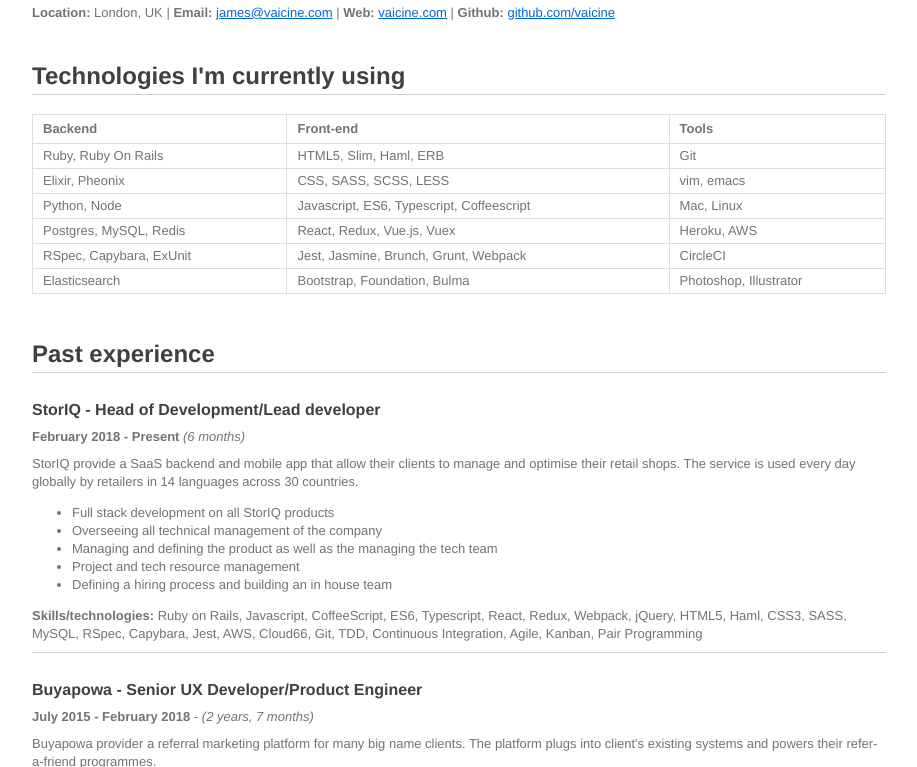
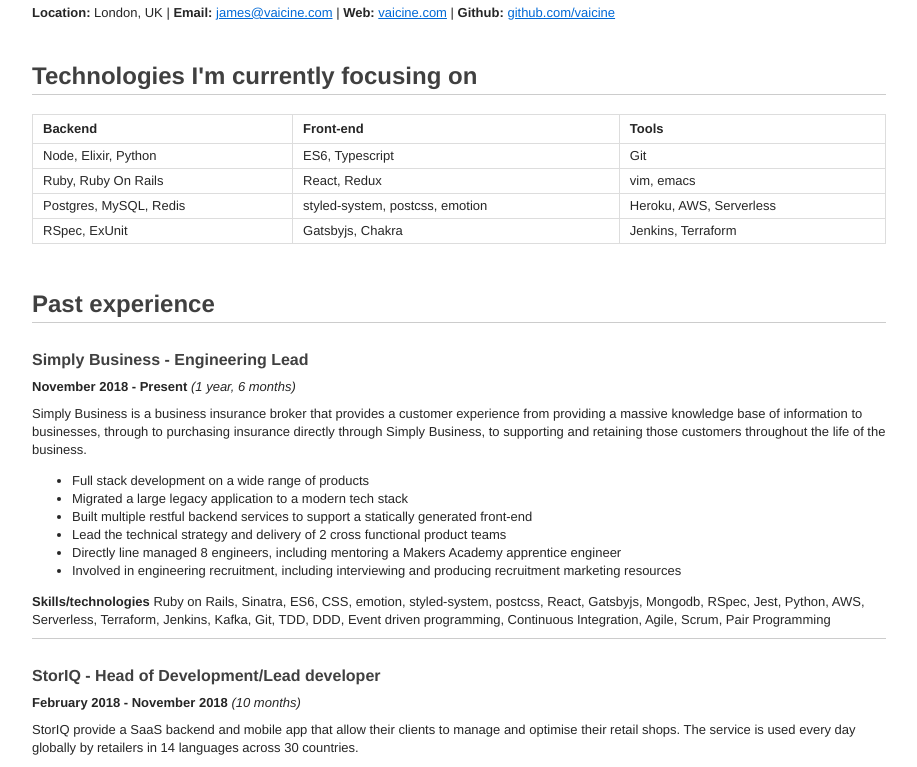
Before and after one commit to vaicine/cv, a plain HTML site: page index.html in a window 1280 px wide. Shown: the part 107-874 px from the top of the page, without its empty margins (181-1098 px from the left). Drawn offline with Linux system fonts and the light colour scheme.

Commit message:
Adding SB

```diff
--- a/index.html
+++ b/index.html
@@ -7,7 +7,7 @@
 </head>
 <body>
 
-<p><strong>Last updated:</strong> 8th August 2018 | <a href="http://vaicine.github.io/cv/james-harries-cv.pdf">Download as PDF</a></p>
+<p><strong>Last updated:</strong> 29th April 2020 | <a href="http://vaicine.github.io/cv/james-harries-cv.pdf">Download as PDF</a></p>
 
 <hr>
 
@@ -17,7 +17,7 @@
 
 <p>&nbsp;</p>
 
-<h2>Technologies I&#39;m currently using</h2>
+<h2>Technologies I&#39;m currently focusing on</h2>
 
 <hr>
 
@@ -29,34 +29,24 @@
 </tr>
 </thead><tbody>
 <tr>
-<td>Ruby, Ruby On Rails</td>
-<td>HTML5, Slim, Haml, ERB</td>
+<td>Node, Elixir, Python</td>
+<td>ES6, Typescript</td>
 <td>Git</td>
 </tr>
 <tr>
-<td>Elixir, Pheonix</td>
-<td>CSS, SASS, SCSS, LESS</td>
+<td>Ruby, Ruby On Rails</td>
+<td>React, Redux</td>
 <td>vim, emacs</td>
 </tr>
 <tr>
-<td>Python, Node</td>
-<td>Javascript, ES6, Typescript, Coffeescript</td>
-<td>Mac, Linux</td>
+<td>Postgres, MySQL, Redis</td>
+<td>styled-system, postcss, emotion</td>
+<td>Heroku, AWS, Serverless</td>
 </tr>
 <tr>
-<td>Postgres, MySQL, Redis</td>
-<td>React, Redux, Vue.js, Vuex</td>
-<td>Heroku, AWS</td>
-</tr>
-<tr>
-<td>RSpec, Capybara, ExUnit</td>
-<td>Jest, Jasmine, Brunch, Grunt, Webpack</td>
-<td>CircleCI</td>
-</tr>
-<tr>
-<td>Elasticsearch</td>
-<td>Bootstrap, Foundation, Bulma</td>
-<td>Photoshop, Illustrator</td>
+<td>RSpec, ExUnit</td>
+<td>Gatsbyjs, Chakra</td>
+<td>Jenkins, Terraform</td>
 </tr>
 </tbody></table>
 
@@ -66,9 +56,29 @@
 
 <hr>
 
+<h4>Simply Business - Engineering Lead</h4>
+
+<p><strong>November 2018 - Present</strong> <em>(1 year, 6 months)</em></p>
+
+<p>Simply Business is a business insurance broker that provides a customer experience from providing a massive knowledge base of information to businesses, through to purchasing insurance directly through Simply Business, to supporting and retaining those customers throughout the life of the business.</p>
+
+<ul>
+<li>Full stack development on a wide range of products</li>
+<li>Migrated a large legacy application to a modern tech stack</li>
+<li>Built multiple restful backend services to support a statically generated front-end</li>
+<li>Lead the technical strategy and delivery of 2 cross functional product teams</li>
+<li>Directly line managed 8 engineers, including mentoring a Makers Academy apprentice engineer</li>
+<li>Involved in engineering recruitment, including interviewing and producing recruitment marketing resources</li>
+</ul>
+
+<p><strong>Skills/technologies</strong>
+Ruby on Rails, Sinatra, ES6, CSS, emotion, styled-system, postcss, React, Gatsbyjs, Mongodb, RSpec, Jest, Python, AWS, Serverless, Terraform, Jenkins, Kafka, Git, TDD, DDD, Event driven programming, Continuous Integration, Agile, Scrum, Pair Programming</p>
+
+<hr>
+
 <h4>StorIQ - Head of Development/Lead developer</h4>
 
-<p><strong>February 2018 - Present</strong> <em>(6 months)</em></p>
+<p><strong>February 2018 - November 2018</strong> <em>(10 months)</em></p>
 
 <p>StorIQ provide a SaaS backend and mobile app that allow their clients to manage and optimise their retail shops. The service is used every day globally by retailers in 14 languages across 30 countries.</p>
 
@@ -232,11 +242,16 @@
 
 <p>&nbsp;</p>
 
-<h2>Education</h2>
+<h2>Education and training</h2>
 
 <hr>
 
-<p>99% self taught through personal study. However, formal education includes:</p>
+<ul>
+<li>3 day management training workshop - <a href="https://www.hemsleyfraser.co.uk">Hemsley Fraser</a></li>
+<li>1 day management resilience training workshop - <a href="https://www.hemsleyfraser.co.uk">Hemsley Fraser</a></li>
+<li>1 day public Speaking training workshop - <a href="https://www.the-method.com">The Method</a></li>
+<li>1 day Rapid Software Testing Management training workshop - <a href="https://www.satisfice.com">Satisfice by James Bach</a></li>
+</ul>
 
 <h4>Hills Road Cambridge 6th Form College 2004 – 2006</h4>
 
--- a/style.css
+++ b/style.css
@@ -11,10 +11,10 @@
     padding: 0;
 }
 body {
-    font-family: "Helvetica Neue", Helvetica, "Hiragino Sans GB", Arial, sans-serif;
+    font-family: PT Serif, "Helvetica Neue", Helvetica, "Hiragino Sans GB", Arial, sans-serif;
     font-size: 13px;
     line-height: 18px;
-    color: #737373;
+    color: #262626;
     background-color: white;
     margin: 10px 13px 10px 13px;
 }
```
Also changed, not shown: 2 other files.
